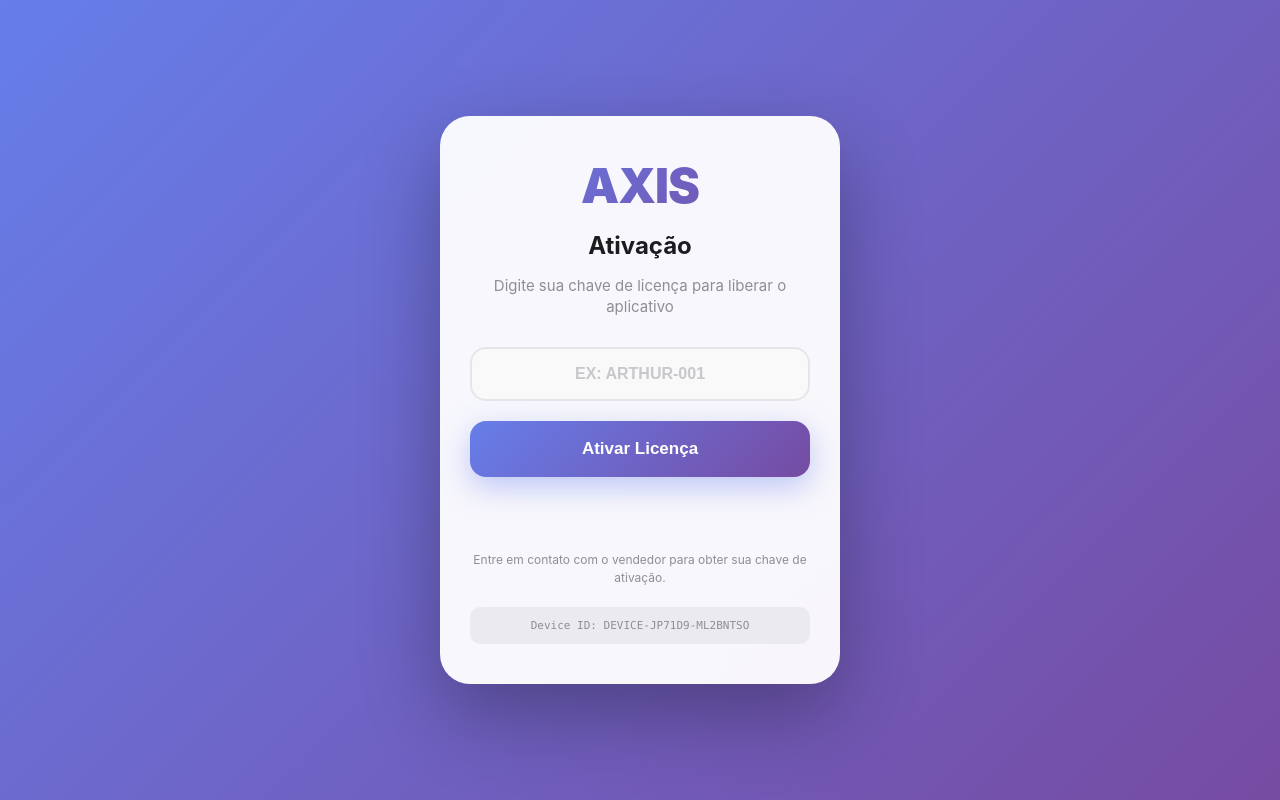
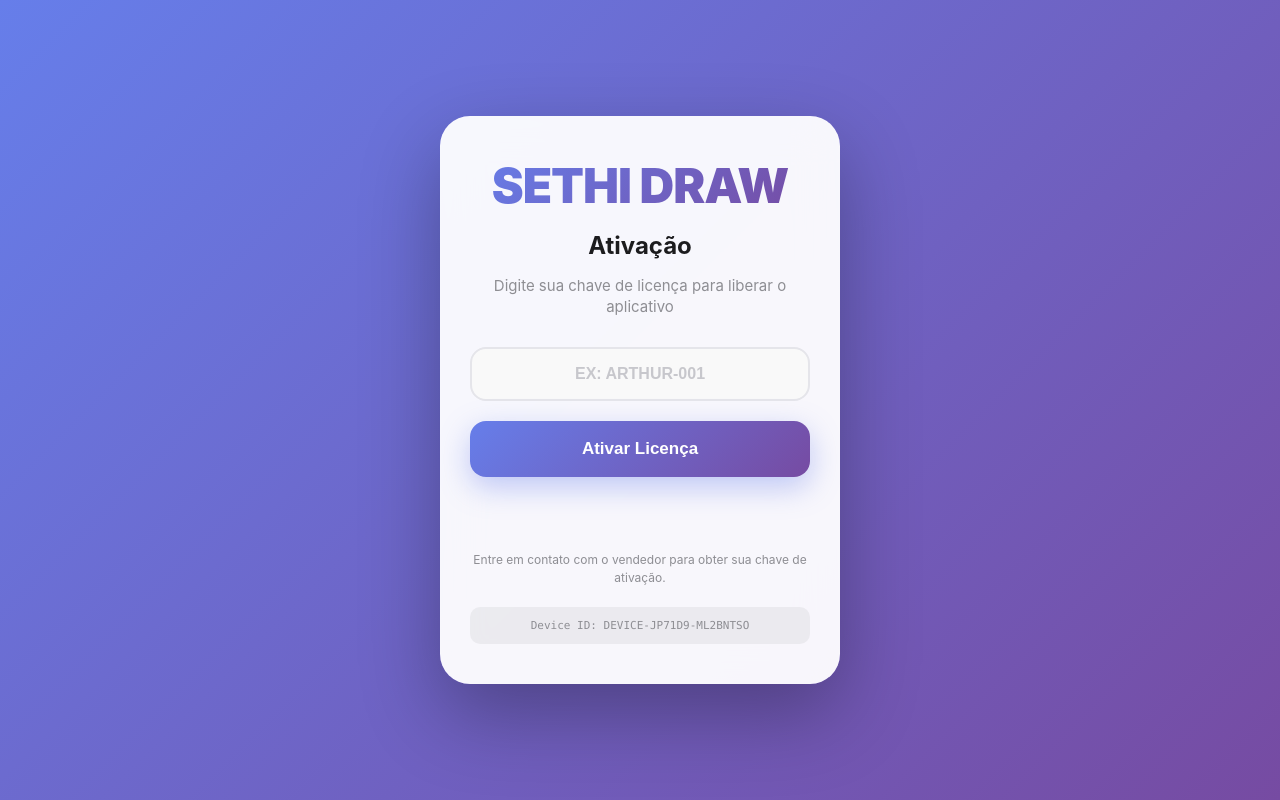
Before and after one commit to 100ratings/t0Nf9zWZLKFqA88peAePap, a plain HTML site: page app/index.html in a window 1280 px wide. Drawn offline with Linux system fonts and the light colour scheme.

Commit message:
Update index.html

```diff
--- a/app/index.html
+++ b/app/index.html
@@ -17,7 +17,7 @@
   <!-- Tela de Ativação -->
   <div id="activationScreen">
     <div class="activation-container">
-      <div class="activation-logo">AXIS</div>
+      <div class="activation-logo">SETHI DRAW</div>
       <h1 class="activation-title">Ativação</h1>
       <p class="activation-subtitle">Digite sua chave de licença para liberar o aplicativo</p>
 
```
